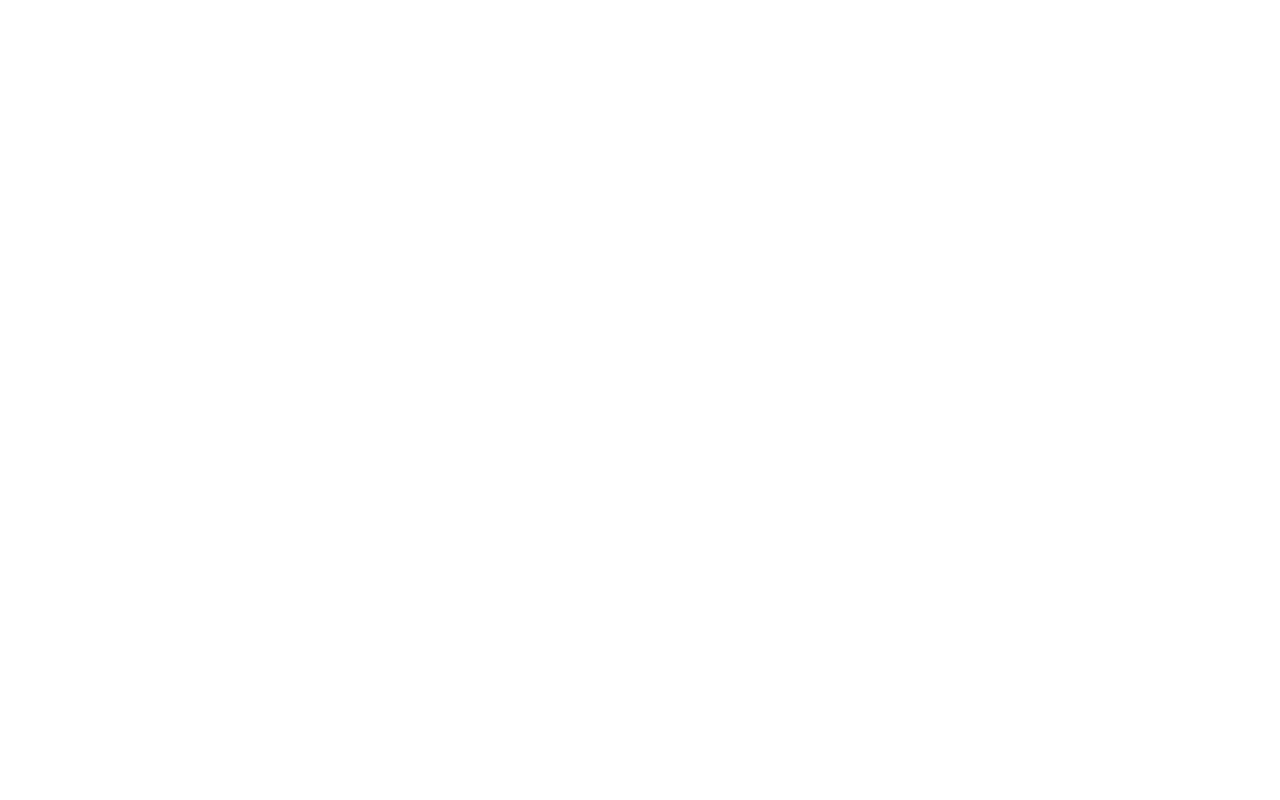
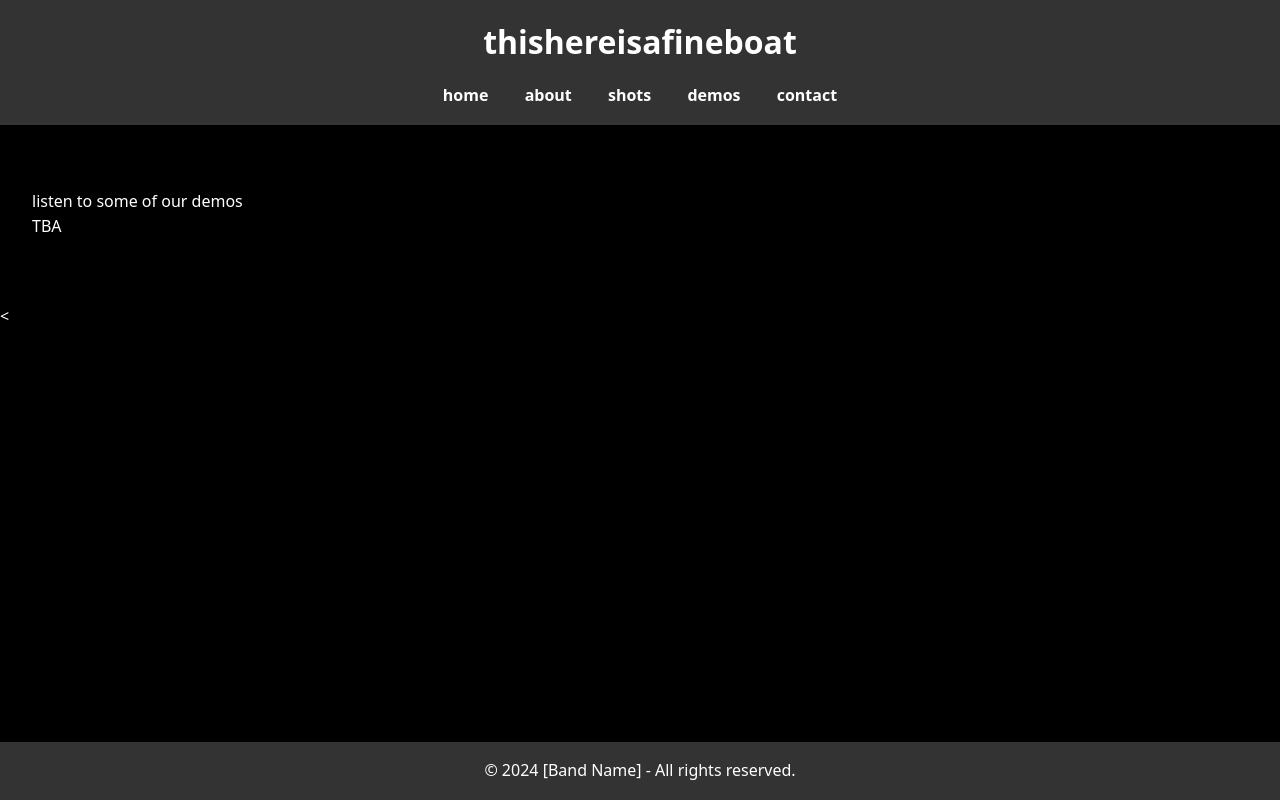
Before and after one commit to just6n/finestboat, a plain HTML site: page music.html in a window 1280 px wide. Drawn offline with Linux system fonts and the light colour scheme; a web font is replaced by a local one.

Commit message:
small updates

```diff
--- a/music.html
+++ b/music.html
@@ -0,0 +1,37 @@
+<!DOCTYPE html>
+<html lang="en">
+<head>
+    <link rel="preconnect" href="https://fonts.googleapis.com">
+    <link rel="preconnect" href="https://fonts.gstatic.com" crossorigin>
+    <link href="https://fonts.googleapis.com/css2?family=Bodoni+Moda:ital,opsz,wght@0,6..96,400..900;1,6..96,400..900&family=Pirata+One&display=swap" rel="stylesheet">
+    <meta charset="UTF-8">
+    <meta name="viewport" content="width=device-width, initial-scale=1.0">
+    <title>biography schmeroargrphy</title>
+    <link rel="stylesheet" href="styles.css">
+</head>
+  <body class="pirata-one-regular">
+    <header>
+        <h1>thishereisafineboat</h1>
+        <nav>
+            <ul>
+                <li><a href="index.html">home</a></li>
+                <li><a href="about.html">about</a></li>
+                <li><a href="gallery.html">shots</a></li>
+                <li><a href="music.html">demos</a></li>
+                <li><a href="contact.html">contact</a></li>
+            </ul>
+        </nav>
+    </header>
+
+    <section id="music")
+        <h2>listen to some of our demos</h2>
+        <p>TBA</p>
+    </section>
+
+    <footer>
+        <p>&copy; 2024 [Band Name] - All rights reserved.</p>
+    </footer>
+
+    <script src="script.js"></script>
+</body>
+<
```
Also changed, not shown: contact.html (+0 -1 lines), index.html (+2 -2 lines), socials.html (deleted), 1 other file.
